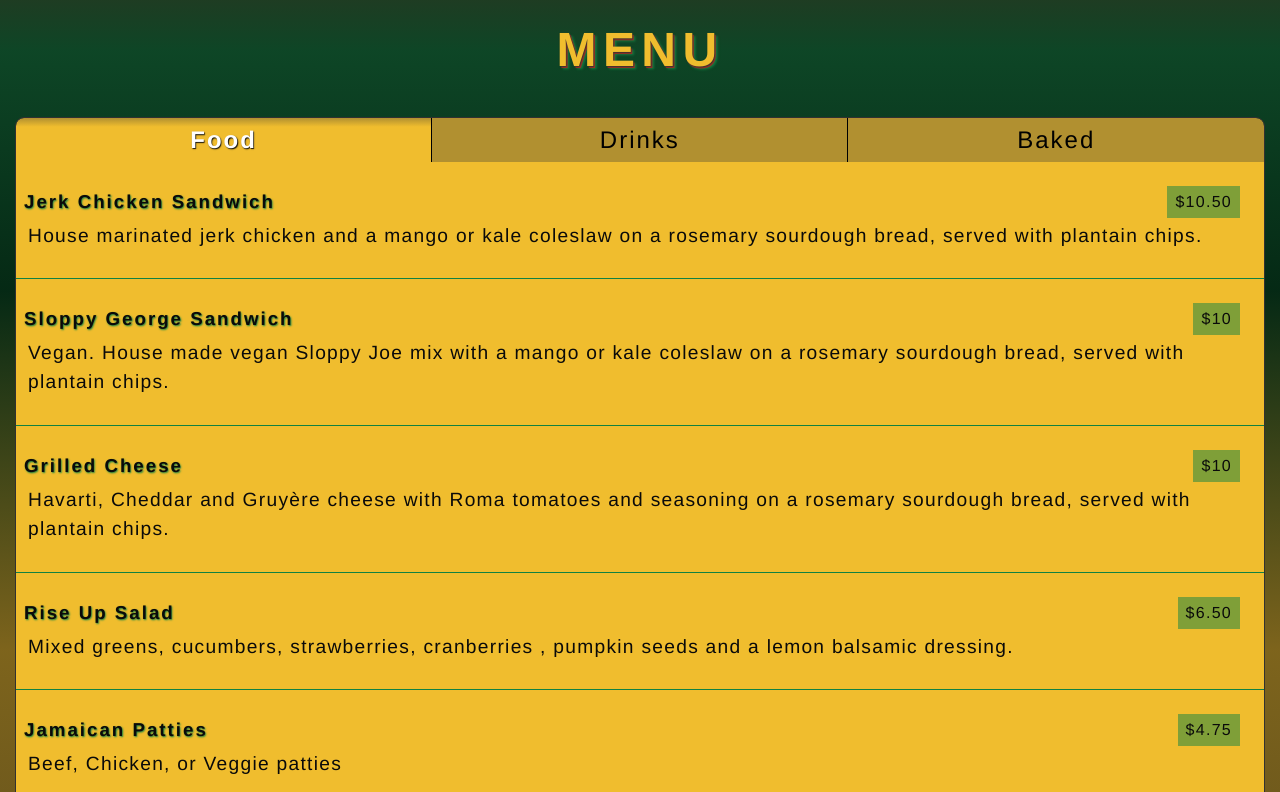
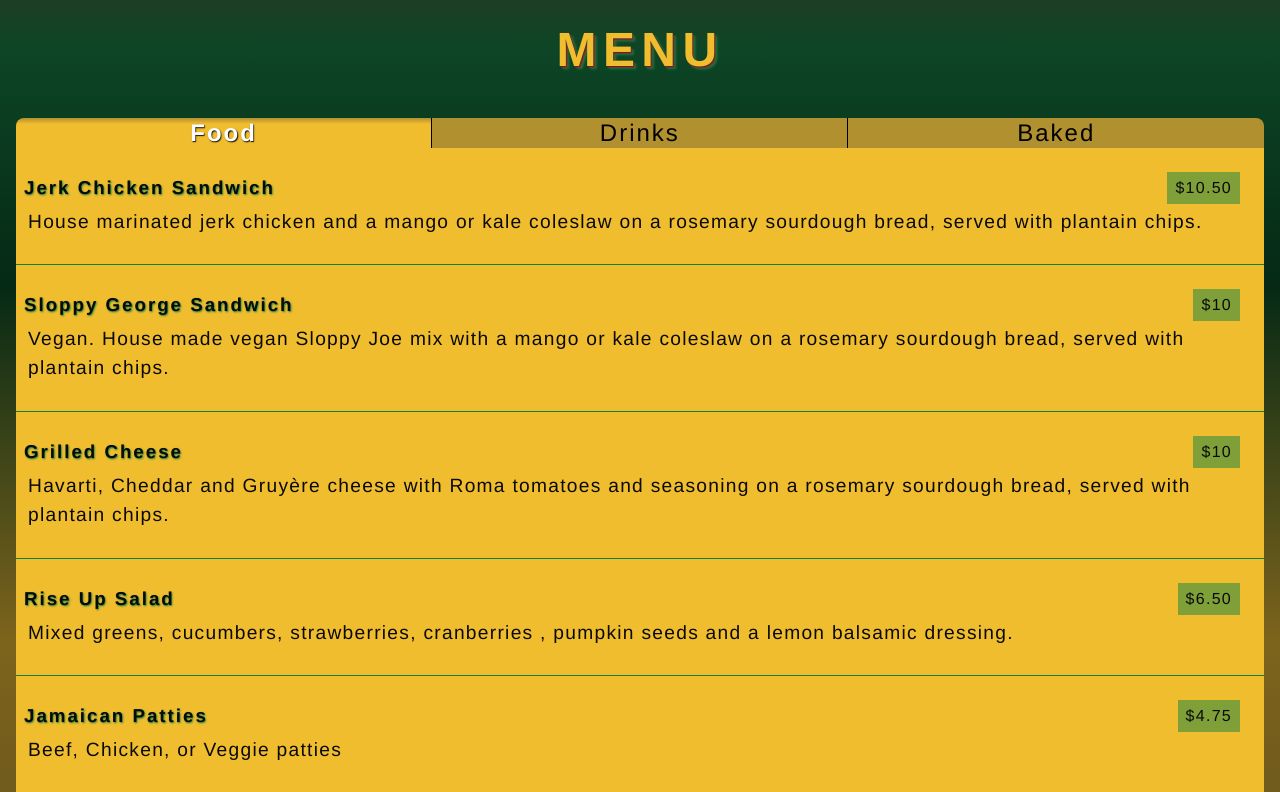
Before and after one commit to ntkunz/riseup, a React (Vite) app: page / in a window 1280 px wide. Shown: the part 788-1580 px from the top of the page. Built offline with nearby package versions, Linux system fonts and the light colour scheme; a web font is replaced by a local one.

Commit message:
remove button padding menu

```diff
--- a/src/components/Menu/Menu.scss
+++ b/src/components/Menu/Menu.scss
@@ -18,7 +18,7 @@
     flex-direction: column;
     border-radius: 0.5rem;
     overflow: hidden;
-    outline: 1px solid $black-light;
+    //  outline: 1px solid $black-light;
   }
 
   &__navbar {
@@ -34,7 +34,7 @@
     letter-spacing: 0.125rem;
     width: 100%;
     font-size: 1rem;
-    padding: 0.5rem 0;
+    //  padding: 0.5rem 0;
     font-family: alumni-sans, Avenir, Helvetica, sans-serif;
     transition: color ease-in-out 0.125s;
 
```
